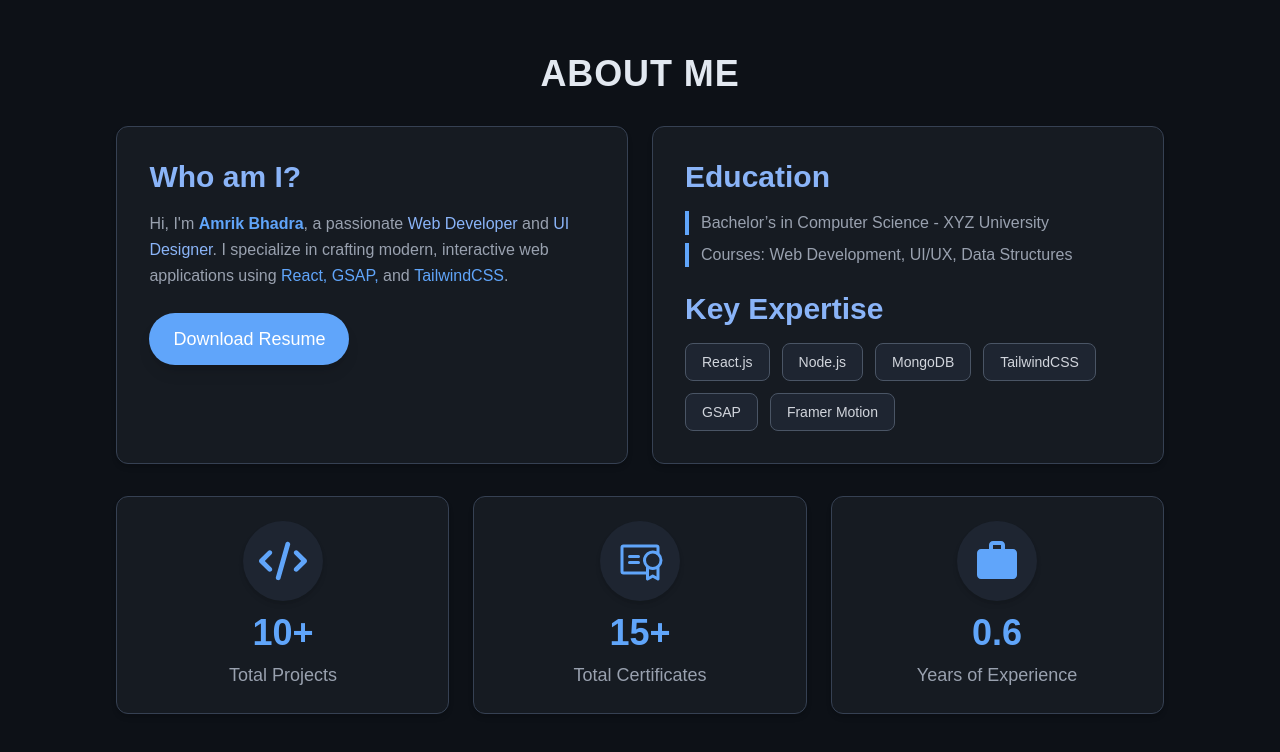
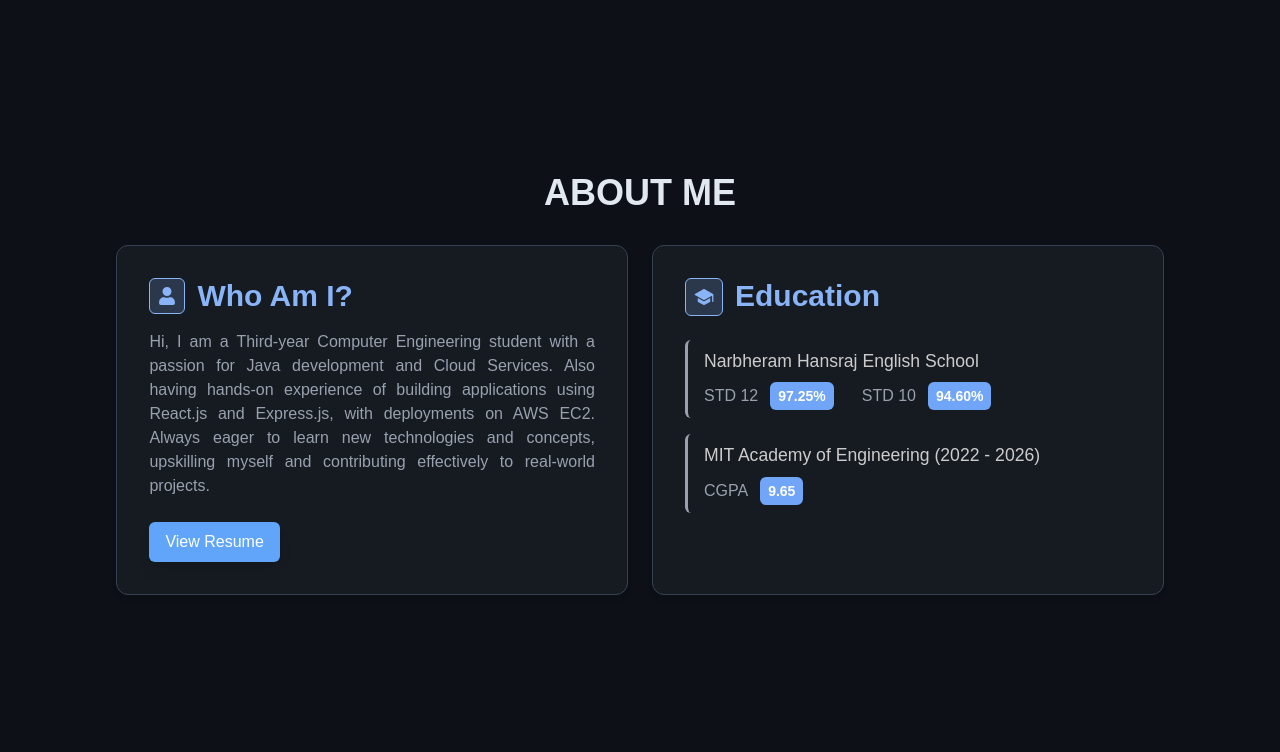
Before and after one commit to Amrik-Bhadra/myportfolio, a React (Vite) app: page /portfolio in a window 1280 px wide. Shown: the part 816-1568 px from the top of the page. Built offline with nearby package versions, Linux system fonts and the light colour scheme.

Commit message:
content in about section added

```diff
--- /dev/null
+++ b/src/components/about_components/ResumeModal.jsx
@@ -0,0 +1,23 @@
+import React from "react";
+
+const ResumeModal = ({onClose, resume}) => {
+  return (
+    <div className="absolute h-screen w-screen top-0 left-0 bg-[#0000007c] flex justify-center items-center z-50">
+      <div className="bg-white rounded-md p-2 w-3/4 h-[85%] relative">
+        <iframe
+          src={resume} // update this to your actual file path
+          className="w-full h-full"
+          title="Resume PDF"
+        ></iframe>
+        <button
+          onClick={onClose} // replace with your close handler
+          className="absolute top-5 right-5 cursor-pointer text-black text-lg bg-white rounded-full h-8 w-8"
+        >
+          ✖
+        </button>
+      </div>
+    </div>
+  );
+};
+
+export default ResumeModal;
--- a/src/pages/subsections/AboutSection.jsx
+++ b/src/pages/subsections/AboutSection.jsx
@@ -1,75 +1,104 @@
-import React from "react";
-import { motion } from "framer-motion";
-import { FaCode } from "react-icons/fa6";
-import { PiCertificate } from "react-icons/pi";
-import { MdWork } from "react-icons/md";
+import { useState } from "react";
+import { IoSchool } from "react-icons/io5";
+import { FaUser } from "react-icons/fa";
+import resume from "../../assets/myresume.pdf";
+import ResumeModal from "../../components/about_components/ResumeModal";
 
 const AboutSection = () => {
+  const [openResumeModal, setIsOpenResume] = useState(false);
+
   return (
-    <div id="about" className="h-screen w-full flex flex-col items-center justify-center gap-y-8 bg-[#0D1117] font-roboto text-white px-6">
-      {/* Title */}
-      <motion.h2
-        className="text-4xl font-bold text-[#E2E8F0] uppercase tracking-wide"
-        initial={{ opacity: 0, y: -20 }}
-        animate={{ opacity: 1, y: 0 }}
-        transition={{ duration: 1 }}
-      >
-        About Me
-      </motion.h2>
+    <div
+      id="about"
+      className="relative h-screen bg-[#0D1117] flex flex-col items-center justify-center gap-y-8 text-white px-6"
+    >
+      <h2 className="text-4xl font-bold text-[#E2E8F0] uppercase">About Me</h2>
+      <div className="w-[85%] flex flex-col gap-8">
+        {/* upper section */}
+        <div className="flex flex-col lg:flex-row gap-6">
+          {/* left side : description */}
+          <div className="lg:w-1/2 w-full bg-[#161B22] p-8 rounded-xl shadow-md border border-gray-700">
+            <div className="flex gap-x-3">
+              <div className="inline-block h-fit w-fit p-2 rounded-md items-center justify-center border border-[#8AB4F8] bg-[#8ab4f82f]">
+                <FaUser className="text-lg text-[#8AB4F8]" />
+              </div>
+              <h3 className="text-3xl font-semibold text-[#8AB4F8]">
+                Who Am I?
+              </h3>
+            </div>
+            <p className="text-gray-400 mt-4 text-justify">
+              Hi, I am a Third-year Computer Engineering student with a passion
+              for Java development and Cloud Services. Also having hands-on
+              experience of building applications using React.js and Express.js,
+              with deployments on AWS EC2. Always eager to learn new
+              technologies and concepts, upskilling myself and contributing
+              effectively to real-world projects.
+            </p>
+            <button
+              onClick={() => {
+                setIsOpenResume(true);
+              }}
+              className="mt-6 inline-block px-4 py-2 bg-[#60A5FA] text-white rounded-md text-normal shadow-lg hover:bg-[#4F8ED9] transition-all cursor-pointer"
+            >
+              View Resume
+            </button>
+          </div>
 
-      <div className="w-[85%] flex flex-col gap-8">
-        {/* Upper Section */}
-        <div className="flex flex-col lg:flex-row gap-6">
-          {/* Left Side - Description */}
-          <motion.div
-            className="lg:w-1/2 w-full bg-[#161B22] p-8 rounded-xl shadow-md border border-gray-700"
-            initial={{ opacity: 0, x: -50 }}
-            animate={{ opacity: 1, x: 0 }}
-            transition={{ duration: 1, delay: 0.2 }}
-          >
-            <h3 className="text-3xl font-semibold text-[#8AB4F8]">Who am I?</h3>
-            <p className="text-gray-400 mt-4 leading-relaxed">
-              Hi, I'm{" "}
-              <span className="text-[#60A5FA] font-semibold">
-                Amrik Bhadra
-              </span>
-              , a passionate{" "}
-              <span className="text-[#8AB4F8]">Web Developer</span> and{" "}
-              <span className="text-[#8AB4F8]">UI Designer</span>. I specialize
-              in crafting modern, interactive web applications using{" "}
-              <span className="text-[#60A5FA] font-medium">React, GSAP,</span>{" "}
-              and <span className="text-[#60A5FA] font-medium">TailwindCSS</span>.
-            </p>
-            <motion.a
-              href="/resume.pdf"
-              download
-              className="mt-6 inline-block px-6 py-3 bg-[#60A5FA] text-white rounded-full text-lg shadow-lg hover:bg-[#4F8ED9] transition-all"
-              whileHover={{ scale: 1.05 }}
-            >
-              Download Resume
-            </motion.a>
-          </motion.div>
+          {/* right side: Education */}
+          <div className="lg:w-1/2 w-full bg-[#161B22] p-8 rounded-xl shadow-md border border-gray-700">
+            {/* Education */}
+            <div className="flex gap-x-3">
+              <div className="inline-block h-fit w-fit p-2 rounded-md items-center justify-center border border-[#8AB4F8] bg-[#8ab4f82f]">
+                <IoSchool className="text-xl text-[#8AB4F8]" />
+              </div>
+              <h3 className="text-3xl font-semibold text-[#8AB4F8]">
+                Education
+              </h3>
+            </div>
+            <ul className="text-gray-400 mt-6 space-y-2 flex flex-col gap-y-2">
+              <li className="rounded-md pl-4 py-2 flex items-start gap-x-4 border-l-3">
+                <div className="w-full flex flex-col gap-y-2">
+                  <h3 className="text-[#ccc] text-[1.1rem] font-medium">
+                    Narbheram Hansraj English School
+                  </h3>
 
-          {/* Right Side - Education & Key Expertise */}
-          <motion.div
-            className="lg:w-1/2 w-full bg-[#161B22] p-8 rounded-xl shadow-md border border-gray-700"
-            initial={{ opacity: 0, x: 50 }}
-            animate={{ opacity: 1, x: 0 }}
-            transition={{ duration: 1, delay: 0.4 }}
-          >
-            {/* Education */}
-            <h3 className="text-3xl font-semibold text-[#8AB4F8]">Education</h3>
-            <ul className="text-gray-400 mt-4 space-y-2">
-              <li className="border-l-4 border-[#60A5FA] pl-3">
-                Bachelor’s in Computer Science - XYZ University
+                  <div className="flex items-center gap-x-7">
+                    <span className="flex gap-x-3 items-center">
+                      <p>STD 12</p>
+                      <p className="px-2 py-1 text-sm font-semibold bg-[#71a5f8] text-white rounded-md">
+                        97.25%
+                      </p>
+                    </span>
+
+                    <span className="flex gap-x-3 items-center">
+                      <p>STD 10</p>
+                      <p className="px-2 py-1 text-sm font-semibold bg-[#71a5f8] text-white rounded-md">
+                        94.60%
+                      </p>
+                    </span>
+                  </div>
+                </div>
               </li>
-              <li className="border-l-4 border-[#60A5FA] pl-3">
-                Courses: Web Development, UI/UX, Data Structures
+              <li className="rounded-md pl-4 py-2 flex items-start gap-x-4 border-l-3">
+                <div className="w-full flex flex-col gap-y-2">
+                  <h3 className="text-[#ccc] text-[1.1rem] font-medium">
+                    MIT Academy of Engineering (2022 - 2026)
+                  </h3>
+
+                  <div className="flex items-center gap-x-7">
+                    <span className="flex gap-x-3 items-center">
+                      <p>CGPA</p>
+                      <p className="px-2 py-1 text-sm font-semibold bg-[#71a5f8] text-white rounded-md">
+                        9.65
+                      </p>
+                    </span>
+                  </div>
+                </div>
               </li>
             </ul>
 
             {/* Key Expertise */}
-            <h3 className="text-3xl font-semibold text-[#8AB4F8] mt-6">
+            {/* <h3 className="text-3xl font-semibold text-[#8AB4F8] mt-6">
               Key Expertise
             </h3>
             <div className="flex flex-wrap gap-3 mt-4">
@@ -81,58 +110,28 @@ const AboutSection = () => {
                 "GSAP",
                 "Framer Motion",
               ].map((skill, index) => (
-                <motion.span
+                <span
                   key={index}
                   className="px-4 py-2 bg-[#1E2531] border border-gray-600 rounded-lg text-sm text-gray-300 hover:bg-[#293241] transition-all"
                   whileHover={{ scale: 1.1 }}
                 >
                   {skill}
-                </motion.span>
+                </span>
               ))}
-            </div>
-          </motion.div>
+            </div> */}
+          </div>
         </div>
+      </div>
 
-        {/* Lower Section: Statistic Cards */}
-        <motion.div
-          className="flex flex-col md:flex-row justify-center gap-6"
-          initial={{ opacity: 0, y: 30 }}
-          animate={{ opacity: 1, y: 0 }}
-          transition={{ duration: 1, delay: 0.6 }}
-        >
-          {[
-            {
-              title: "Total Projects",
-              value: "10+",
-              icon: <FaCode className="text-[#60A5FA] text-5xl" />,
-            },
-            {
-              title: "Total Certificates",
-              value: "15+",
-              icon: <PiCertificate className="text-[#60A5FA] text-5xl" />,
-            },
-            {
-              title: "Years of Experience",
-              value: "0.6",
-              icon: <MdWork className="text-[#60A5FA] text-5xl" />,
-            },
-          ].map((stat, index) => (
-            <motion.div
-              key={index}
-              className="w-full md:w-1/3 bg-[#161B22] p-6 text-center rounded-xl shadow-md border border-gray-700 flex flex-col items-center"
-              whileHover={{ scale: 1.05 }}
-            >
-              <div className="p-4 bg-[#1E2531] rounded-full shadow-md">
-                {stat.icon}
-              </div>
-              <h3 className="text-4xl font-bold text-[#60A5FA] mt-3">
-                {stat.value}
-              </h3>
-              <p className="text-gray-400 mt-2 text-lg">{stat.title}</p>
-            </motion.div>
-          ))}
-        </motion.div>
-      </div>
+      {/* resume modal */}
+      {openResumeModal && (
+        <ResumeModal
+          onClose={() => {
+            setIsOpenResume(!openResumeModal);
+          }}
+          resume={resume}
+        />
+      )}
     </div>
   );
 };
```
Also changed, not shown: src/pages/subsections/HeroSection.jsx (+4 -4 lines), 1 other file (tests, documents, lock files or other folders).
